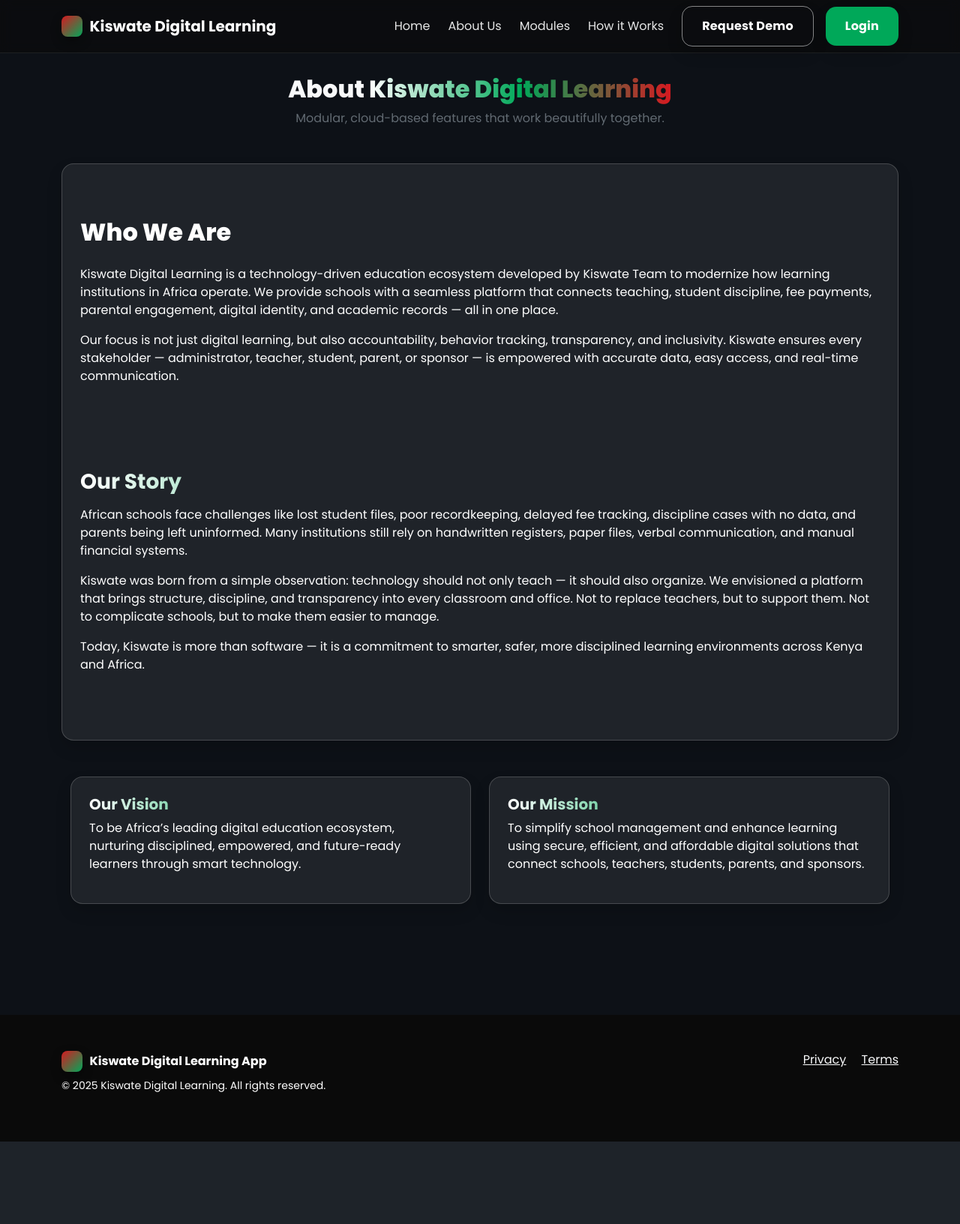
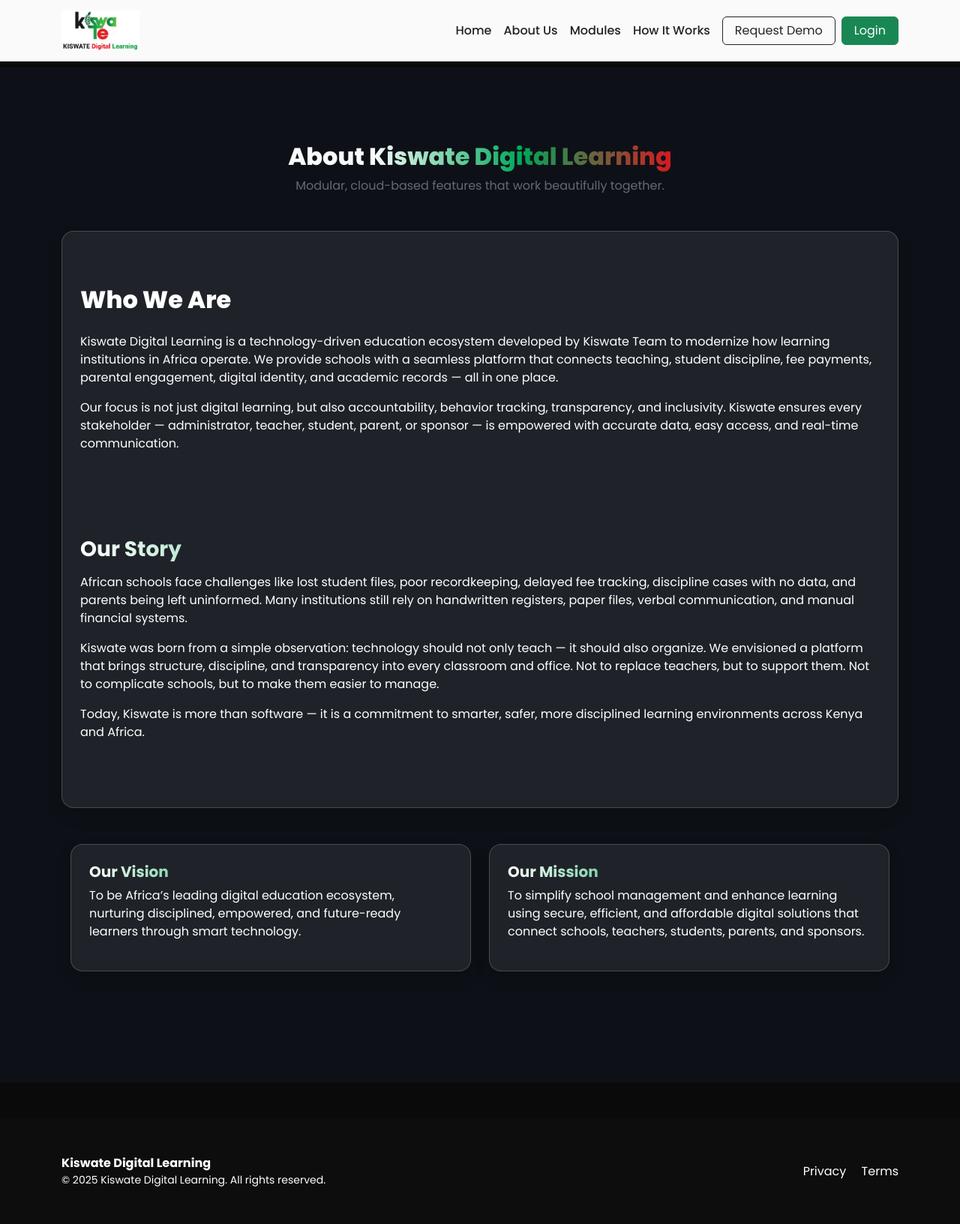
Before and after one commit to pkalosh/kiswate_digital_academy, a Django app: page /about-kiswate-da/ in a window 1280 px wide. Shown: the whole page at 75% size. Before the commit the page ends 1523 px from the top, so only its background shows below. Run offline with Django 5.2, Linux system fonts and the light colour scheme; some libraries are stand-ins or nearby versions.

Commit message:
logo setup

```diff
--- a/static/css/main.css
+++ b/static/css/main.css
@@ -15,8 +15,8 @@ body{font-family: Poppins, system-ui, -apple-system, Segoe UI, Roboto, Ubuntu, C
 .text-kenya{background: linear-gradient(90deg,var(--kenya-white),var(--kenya-green),var(--kenya-red));-webkit-background-clip:text;background-clip:text;color:transparent}
 
 /* NAV */
-.navbar{backdrop-filter: blur(8px); background: rgba(10,10,10,.6)!important; border-bottom:1px solid rgba(255,255,255,.08)}
-.navbar .nav-link{color:#fff!important; opacity:.9}
+.navbar{backdrop-filter: blur(8px); background: rgba(252, 252, 252, 0.993)!important; border-bottom:1px solid rgba(255,255,255,.08)}
+.navbar .nav-link{color:#0a0a0a!important; opacity:.9}
 .navbar .nav-link:hover{color:var(--kenya-green)!important}
 .brand-badge{display:inline-flex;align-items:center;gap:.6rem;font-weight:700;color:#fff}
 .brand-logo{width:28px;height:28px;border-radius:8px;background:linear-gradient(135deg,var(--kenya-red),var(--kenya-green));box-shadow:0 6px 14px rgba(0,0,0,.35)}
--- a/templates/landing/base.html
+++ b/templates/landing/base.html
@@ -4,65 +4,185 @@
 <head>
   <meta charset="UTF-8">
   <meta name="viewport" content="width=device-width, initial-scale=1">
-  <title>{% block title %}Kiswate Digital Academy  – Smart, Secure & Connected Schools{% endblock %}</title>
+
+  <title>
+    {% block title %}
+      Kiswate Digital Academy – Smart, Secure & Connected Schools
+    {% endblock %}
+  </title>
 
   <!-- Styles -->
   <link href="https://cdn.jsdelivr.net/npm/bootstrap@5.3.3/dist/css/bootstrap.min.css" rel="stylesheet">
-  <link href="https://unpkg.com/aos@2.3.1/dist/aos.css" rel="stylesheet" />
+  <link href="https://unpkg.com/aos@2.3.1/dist/aos.css" rel="stylesheet">
   <link href="https://fonts.googleapis.com/css2?family=Poppins:wght@300;400;500;600;700;800&display=swap" rel="stylesheet">
   <link rel="stylesheet" href="{% static 'css/main.css' %}">
 
   {% block extra_head %}{% endblock %}
+
   <style>
-    .breadcrumb-section {
-  background: #0d0d0d;
-  border-bottom: 1px solid rgba(255,255,255,.08);
-}
-.breadcrumb-item + .breadcrumb-item::before {
-  color: rgba(255,255,255,.4);
+    body {
+      font-family: 'Poppins', sans-serif;
+      padding-top: 90px;
     }
 
+    /* ================= NAVBAR ================= */
+    .custom-navbar {
+      background: #ffffff;
+      border-bottom: 1px solid rgba(0,0,0,0.08);
+      min-height: 82px;
+    }
+
+    .navbar-brand {
+      display: flex;
+      align-items: center;
+    }
+
+    /* BIGGER LOGO */
+    .navbar-logo {
+      height: 54px;          /* increased */
+      max-width: 200px;
+      object-fit: contain;
+    }
+
+    /* NAV LINKS */
+    .navbar-nav .nav-link {
+      color: #111111;
+      font-weight: 500;
+      padding: 0.5rem 0.9rem;
+      transition: color 0.2s ease;
+    }
+
+    .navbar-nav .nav-link:hover,
+    .navbar-nav .nav-link.active {
+      color: #7ab82c;
+    }
+
+    .navbar-toggler {
+      border: none;
+    }
+
+    .navbar-toggler:focus {
+      box-shadow: none;
+    }
+
+    /* MOBILE MENU */
+    @media (max-width: 991px) {
+      body {
+        padding-top: 80px;
+      }
+
+      .navbar-logo {
+        height: 44px;
+        max-width: 180px;
+      }
+
+      .navbar-collapse {
+        background: #ffffff;
+        padding: 1rem;
+        border-radius: 0 0 14px 14px;
+        box-shadow: 0 10px 20px rgba(0,0,0,0.08);
+      }
+
+      .navbar-nav .nav-item {
+        margin-bottom: 0.4rem;
+      }
+    }
+
+    /* ================= FOOTER ================= */
+    footer {
+      background: #0d0d0d;
+      color: #ffffff;
+    }
   </style>
 </head>
+
 <body>
 
-  <!-- NAVBAR -->
-  <nav class="navbar navbar-expand-lg fixed-top">
+<!-- ================= NAVBAR ================= -->
+<nav class="navbar navbar-expand-lg fixed-top custom-navbar">
   <div class="container">
-      <a class="navbar-brand brand-badge" href="{% url 'userauths:index' %}">
-        <span class="brand-logo"></span>
-        Kiswate Digital Learning
+
+    <!-- Logo -->
+    <a class="navbar-brand" href="{% url 'userauths:index' %}">
+      <img src="{% static 'images/logo.png' %}"
+           alt="Kiswate Digital Learning"
+           class="navbar-logo">
     </a>
-      <button class="navbar-toggler" type="button" data-bs-toggle="collapse" data-bs-target="#nav">
-        <span class="navbar-toggler-icon" style="filter: invert(1)"></span>
+
+    <!-- Toggle -->
+    <button class="navbar-toggler" type="button" data-bs-toggle="collapse" data-bs-target="#mainNav">
+      <span class="navbar-toggler-icon"></span>
     </button>
-      <div class="collapse navbar-collapse" id="nav">
-        <ul class="navbar-nav ms-auto align-items-lg-center gap-lg-2">
-          <li class="nav-item"><a class="nav-link" href="/">Home</a></li>
-          <li class="nav-item"><a class="nav-link" href="{% url 'userauths:about' %}">About Us</a></li>
-          <li class="nav-item"><a class="nav-link" href="{% url 'userauths:modules' %}">Modules</a></li>
-          <li class="nav-item"><a class="nav-link" href="{% url 'userauths:how_it_works' %}">How it Works</a></li>
 
-          <li class="nav-item ms-lg-2"><a class="btn cta-btn btn-outline-white" href="{% url 'userauths:demo' %}">Request Demo</a></li>
-          {% if user.is_authenticated %}<li class="nav-item"><a class="btn cta-btn btn-green ms-lg-2" href="{% url 'school:dashboard' %}">Dashboard</a></li>{% else  %}<li class="nav-item"><a class="btn cta-btn btn-green ms-lg-2" href="{% url 'userauths:sign-in' %}">Login</a></li>{% endif %}
+    <!-- Links -->
+    <div class="collapse navbar-collapse" id="mainNav">
+      <ul class="navbar-nav ms-auto align-items-lg-center">
+
+        <li class="nav-item">
+          <a class="nav-link {% if request.resolver_match.url_name == 'home' %}active{% endif %}"
+             href="/">Home</a>
+        </li>
+
+        <li class="nav-item">
+          <a class="nav-link {% if request.resolver_match.url_name == 'about' %}active{% endif %}"
+             href="{% url 'userauths:about' %}">
+            About Us
+          </a>
+        </li>
+
+        <li class="nav-item">
+          <a class="nav-link {% if request.resolver_match.url_name == 'modules' %}active{% endif %}"
+             href="{% url 'userauths:modules' %}">
+            Modules
+          </a>
+        </li>
+
+        <li class="nav-item">
+          <a class="nav-link {% if request.resolver_match.url_name == 'how_it_works' %}active{% endif %}"
+             href="{% url 'userauths:how_it_works' %}">
+            How It Works
+          </a>
+        </li>
+
+        <li class="nav-item ms-lg-2">
+          <a class="btn btn-outline-dark px-3" href="{% url 'userauths:demo' %}">
+            Request Demo
+          </a>
+        </li>
+
+        {% if user.is_authenticated %}
+        <li class="nav-item ms-lg-2">
+          <a class="btn btn-success px-3" href="{% url 'school:dashboard' %}">
+            Dashboard
+          </a>
+        </li>
+        {% else %}
+        <li class="nav-item ms-lg-2">
+          <a class="btn btn-success px-3" href="{% url 'userauths:sign-in' %}">
+            Login
+          </a>
+        </li>
+        {% endif %}
+
       </ul>
     </div>
   </div>
 </nav>
 
+<!-- ================= PAGE CONTENT ================= -->
 {% block content %}{% endblock %}
 
-  <!-- FOOTER -->
-  <footer class="py-5">
+<!-- ================= FOOTER ================= -->
+<footer class="py-5 mt-5">
   <div class="container">
-      <div class="row g-4">
+    <div class="row align-items-center g-4">
       <div class="col-md-6">
-          <div class="brand-badge mb-2"><span class="brand-logo"></span>Kiswate Digital Learning App</div>
-          <p class="small">© 2025 Kiswate Digital Learning.  All rights reserved.</p>
+        <strong>Kiswate Digital Learning</strong>
+        <p class="small mb-0">© 2025 Kiswate Digital Learning. All rights reserved.</p>
       </div>
       <div class="col-md-6 text-md-end">
-          <a href="#privacy" class="link-light me-3">Privacy</a>
-          <a href="#terms" class="link-light">Terms</a>
+        <a href="#privacy" class="text-white text-decoration-none me-3">Privacy</a>
+        <a href="#terms" class="text-white text-decoration-none">Terms</a>
       </div>
     </div>
   </div>
@@ -71,7 +191,11 @@
 <!-- Scripts -->
 <script src="https://cdn.jsdelivr.net/npm/bootstrap@5.3.3/dist/js/bootstrap.bundle.min.js"></script>
 <script src="https://unpkg.com/aos@2.3.1/dist/aos.js"></script>
-  <script>AOS.init({ duration: 900, once: true, offset: 80 });</script>
+<script>
+  AOS.init({ duration: 900, once: true, offset: 80 });
+</script>
+
 {% block extra_scripts %}{% endblock %}
+
 </body>
 </html>
--- a/templates/school/subject.html
+++ b/templates/school/subject.html
@@ -62,9 +62,8 @@
               <th>Name</th>
               <th>Code</th>
               <th>Teacher</th>
-              <th>Grade</th>
-              <th>Start</th>
-              <th>End</th>
+              <th>Start date</th>
+              <th>End date</th>
               <th>Status</th>
               <th>Actions</th>
             </tr>
--- a/templates/school/teacher/dashboard.html
+++ b/templates/school/teacher/dashboard.html
@@ -28,7 +28,7 @@
                     <div class="text-secondary small">Assigned Students</div>
                     <div class="h4 m-0 fw-bold">{{ lessons|length|default:"0" }}</div>
                   </div>
-                  <a href="{% url 'school:school-enrollment' %}"><span class="k-pill"> <i class="bi bi-eye"></i> Manage</span></a>
+                  <a href="#"><span class="k-pill"> <i class="bi bi-eye"></i> Manage</span></a>
                 </div>
               </div>
             </div>
@@ -43,7 +43,7 @@
                     <div class="text-secondary small">Upcoming Sessions</div>
                     <div class="h4 m-0 fw-bold">{{ sessions.count|default:"0" }}</div>
                   </div>
-                  <a href="{% url 'school:school-sessions' %}"><span class="k-pill"> <i class="bi bi-eye"></i> View</span></a>
+                  <a href="#"><span class="k-pill"> <i class="bi bi-eye"></i> View</span></a>
                 </div>
               </div>
             </div>
@@ -58,7 +58,7 @@
                     <div class="text-secondary small">My Subjects</div>
                     <div class="h4 m-0 fw-bold">{{ subjects|length|default:"0" }}</div>
                   </div>
-                  <a href="{% url 'school:school-subjects' %}"><span class="k-pill"> <i class="bi bi-eye"></i> Edit</span></a>
+                  <a href="#"><span class="k-pill"> <i class="bi bi-eye"></i> Edit</span></a>
                 </div>
               </div>
             </div>
```
Also changed, not shown: db.sqlite3, static/images/logo.png (added). Lines whose indentation alone changed are shown as unchanged.
